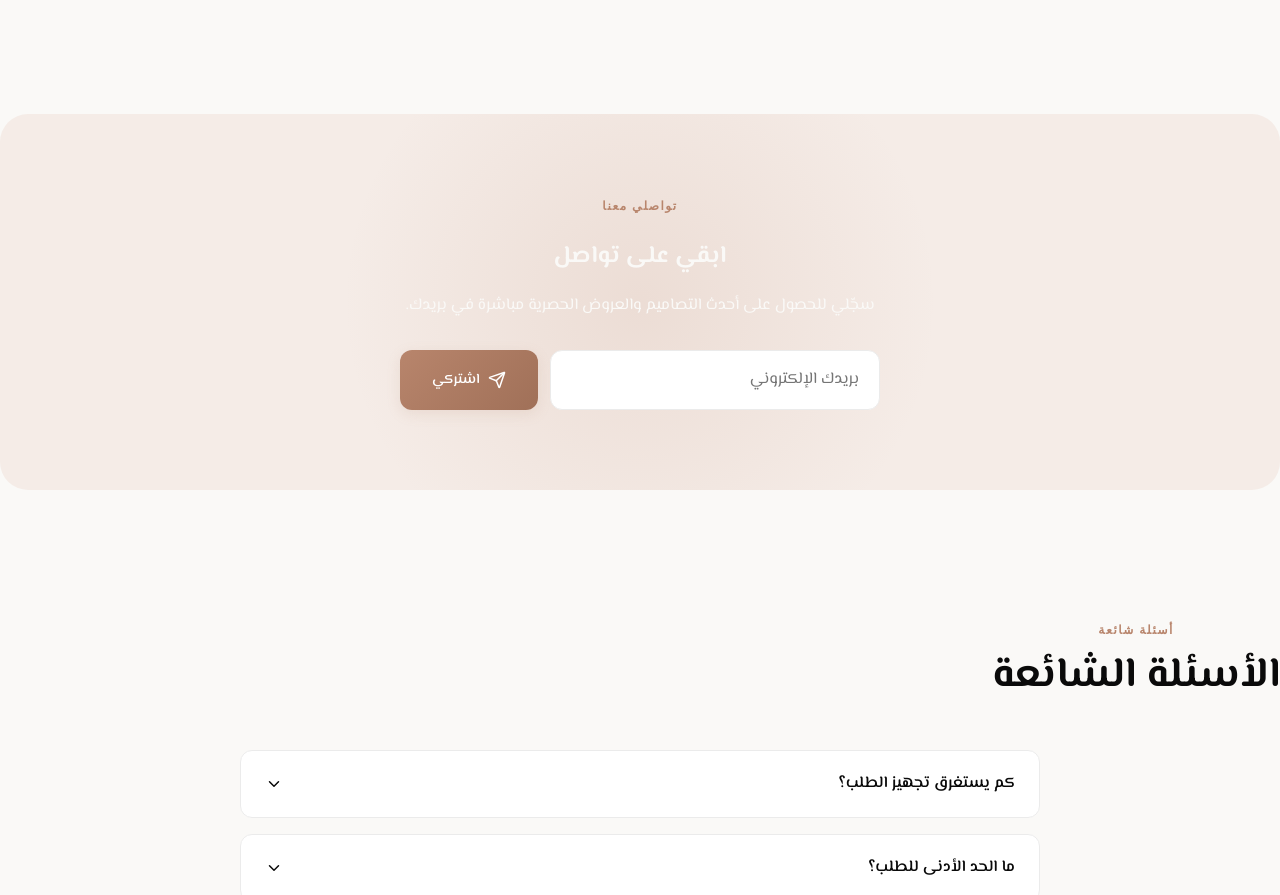
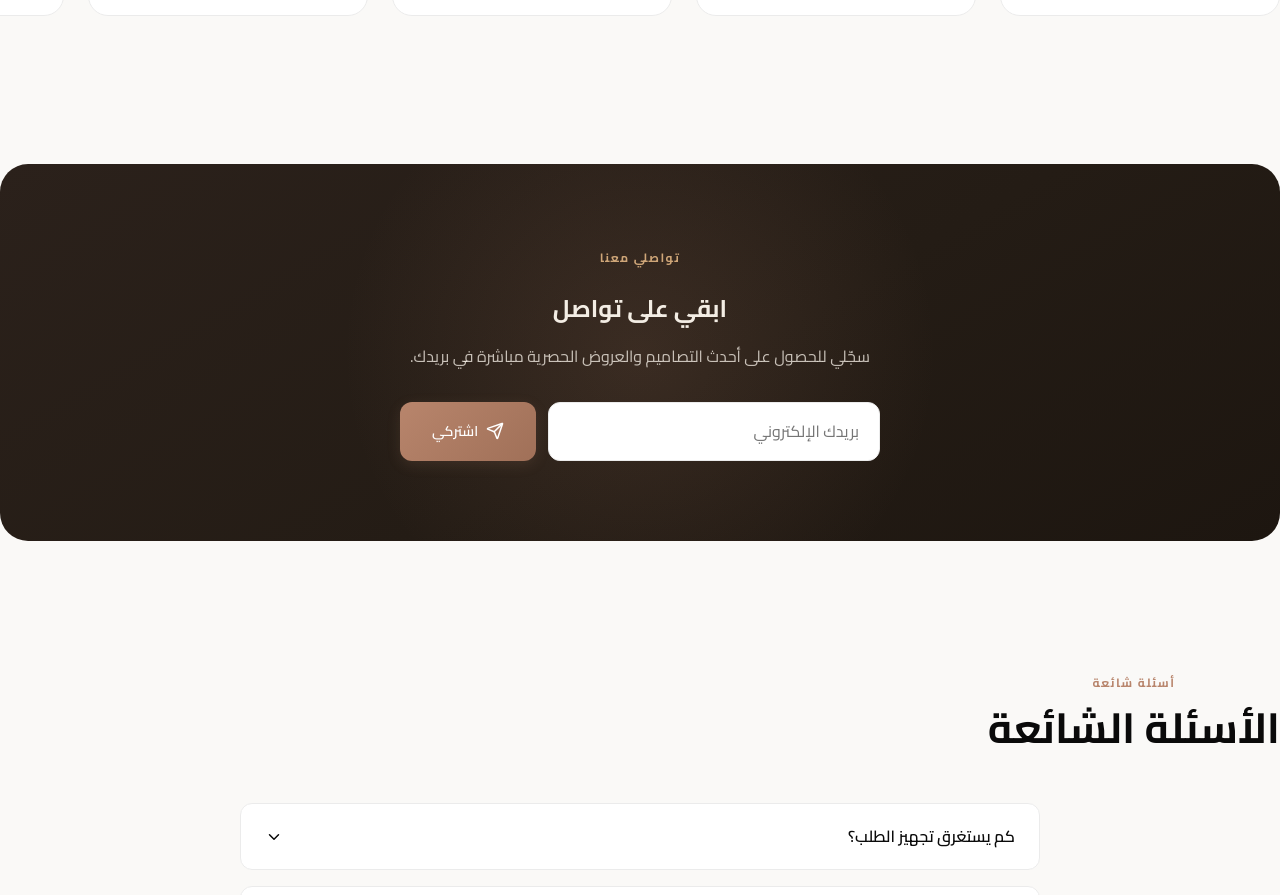
Before and after one commit to ahmedmorgan86/esraa_moments, a React (Vite) app: page / in a window 1280 px wide. Shown: the part 5163-6058 px from the top of the page. Built offline with nearby package versions, Linux system fonts and the light colour scheme; no server answers; the database is empty.

Commit message:
Unify font to Cairo site-wide; fix newsletter contrast in light mode (dark luxury panel)

```diff
--- a/src/styles.css
+++ b/src/styles.css
@@ -7,39 +7,7 @@
    1. FONTS & VARIABLES
    ========================================================================== */
 
-@import url('https://fonts.googleapis.com/css2?family=Cairo:wght@400;500;600;700&family=DM+Sans:wght@400;500;600&family=El+Messiri:wght@400;500;600;700&display=swap');
-
-@font-face {
-  font-family: 'ElMessiri';
-  src: url('/fonts/ElMessiri-Regular.ttf') format('truetype');
-  font-weight: 400;
-  font-style: normal;
-  font-display: swap;
-}
-
-@font-face {
-  font-family: 'ElMessiri';
-  src: url('/fonts/ElMessiri-Medium.ttf') format('truetype');
-  font-weight: 500;
-  font-style: normal;
-  font-display: swap;
-}
-
-@font-face {
-  font-family: 'ElMessiri';
-  src: url('/fonts/ElMessiri-SemiBold.ttf') format('truetype');
-  font-weight: 600;
-  font-style: normal;
-  font-display: swap;
-}
-
-@font-face {
-  font-family: 'ElMessiri';
-  src: url('/fonts/ElMessiri-Bold.ttf') format('truetype');
-  font-weight: 700;
-  font-style: normal;
-  font-display: swap;
-}
+@import url('https://fonts.googleapis.com/css2?family=Cairo:wght@400;500;600;700;800&display=swap');
 
 :root {
   /* Colors — Core */
@@ -81,8 +49,8 @@
   --radius-pill: 999px;
 
   /* Typography */
-  --font: 'ElMessiri', 'Cairo', 'Segoe UI', Tahoma, sans-serif;
-  --font-latin: 'DM Sans', 'Helvetica Neue', Arial, sans-serif;
+  --font: 'Cairo', 'Segoe UI', Tahoma, sans-serif;
+  --font-latin: 'Cairo', 'Segoe UI', Tahoma, sans-serif;
 }
 
 /* Dark Theme */
@@ -3345,3 +3313,12 @@ html { scroll-behavior: smooth; }
 .custError svg { flex-shrink: 0; margin-top: 2px; }
 .custError b { display: block; margin-bottom: 4px; }
 .custError ul { margin: 0; padding-inline-start: 18px; }
+
+/* ── NEWSLETTER CONTRAST FIX v7 ── */
+.newsletter { color: var(--ink); }
+:root:not([data-theme="dark"]) .newsletter {
+  background: linear-gradient(150deg, #2b211b 0%, #241c15 55%, #1d1610 100%);
+  color: #f3ede4;
+}
+:root:not([data-theme="dark"]) .newsletter .eyebrow { color: #cfa678; }
+:root:not([data-theme="dark"]) .newsletterInner p { color: rgba(243, 237, 228, .78); }
```
